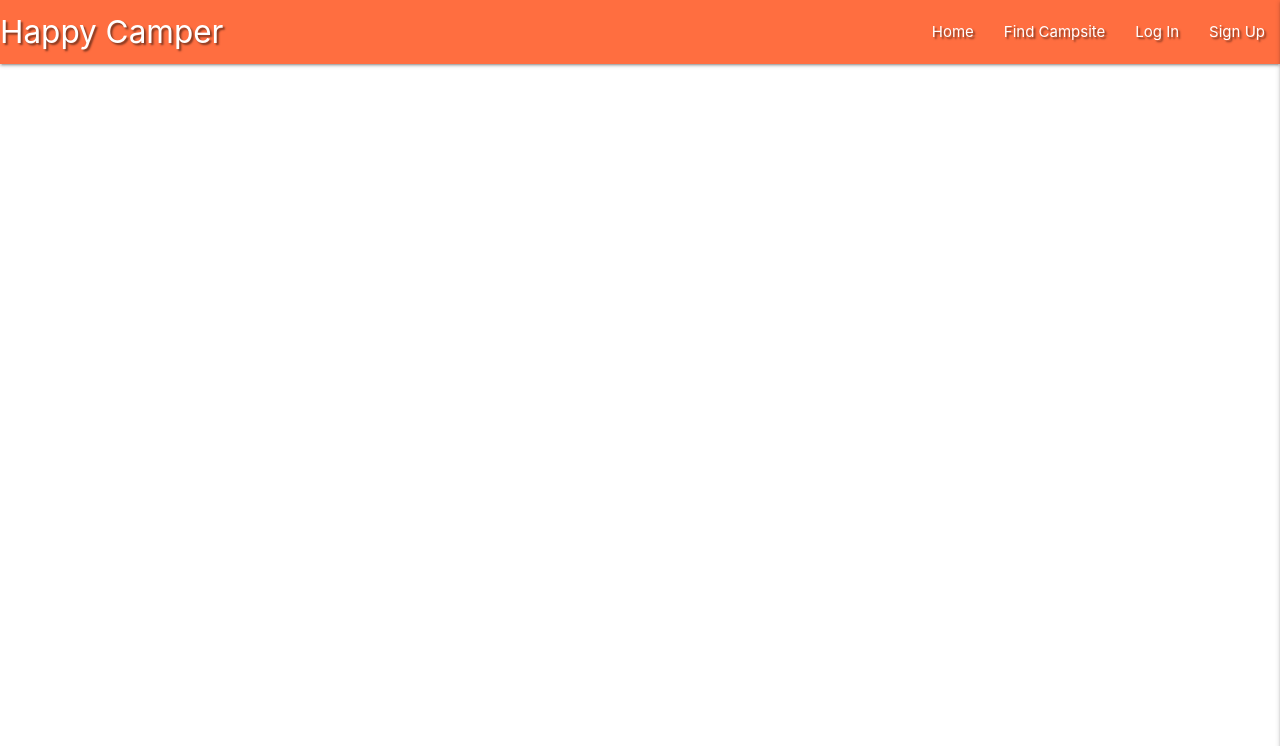
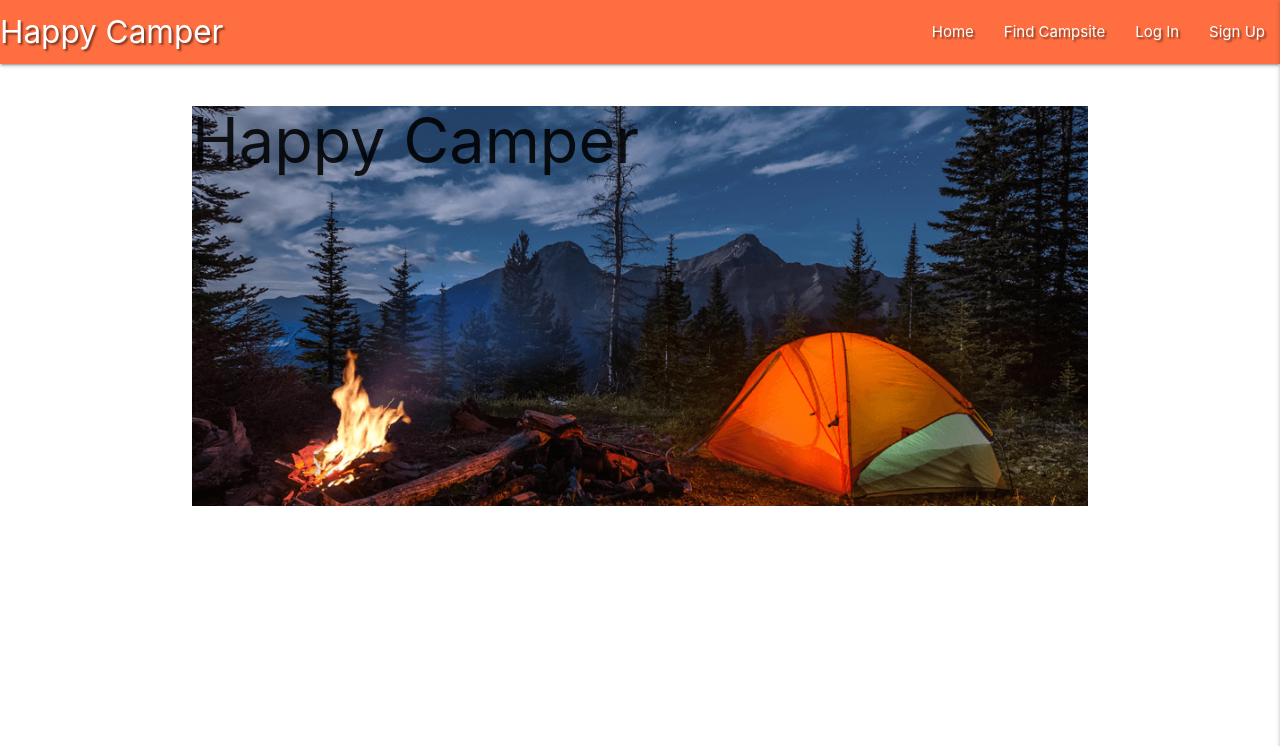
Before and after one commit to EmmaJane22/HappyCamper, a Flask app: page / in a window 1280 px wide. Shown: the top 746 px of the page. Run offline with Flask 2, Linux system fonts and the light colour scheme; data that the repository does not hold is empty; some libraries are stand-ins or nearby versions.

Commit message:
Added hero image

```diff
--- a/static/css/style.css
+++ b/static/css/style.css
@@ -5,6 +5,15 @@
 .flashes h4 {
     line-height: 2;
     background-color: #E9C46A;
+}
+
+/* --- Hero Image --- */
+.bg-image {
+    width: 100%;
+    height: 400px;
+    background: url('../images/site-hero-image.png') no-repeat center center;
+    background-size: cover;
+    margin: auto;
 }
 
 /* --- Sites page --- */
--- a/templates/index.html
+++ b/templates/index.html
@@ -1,4 +1,16 @@
 {% extends "base.html" %}
 {% block content %}
 
+    <section class="container-fluid">
+
+        <!-- page hero image -->
+        <div class="col-12">
+            <div class="row">
+                <div class="bg-image">
+                    <h1>Happy Camper</h1>
+                </div>
+            </div>
+        </div>
+
+    </section>
 {% endblock %}
```
Also changed, not shown: static/images/site-hero-image.png (added).
